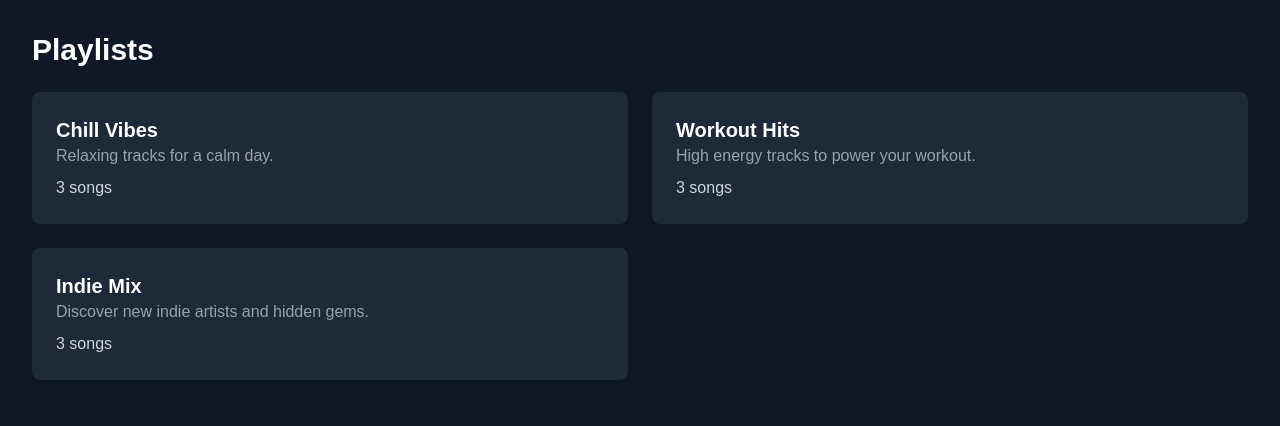
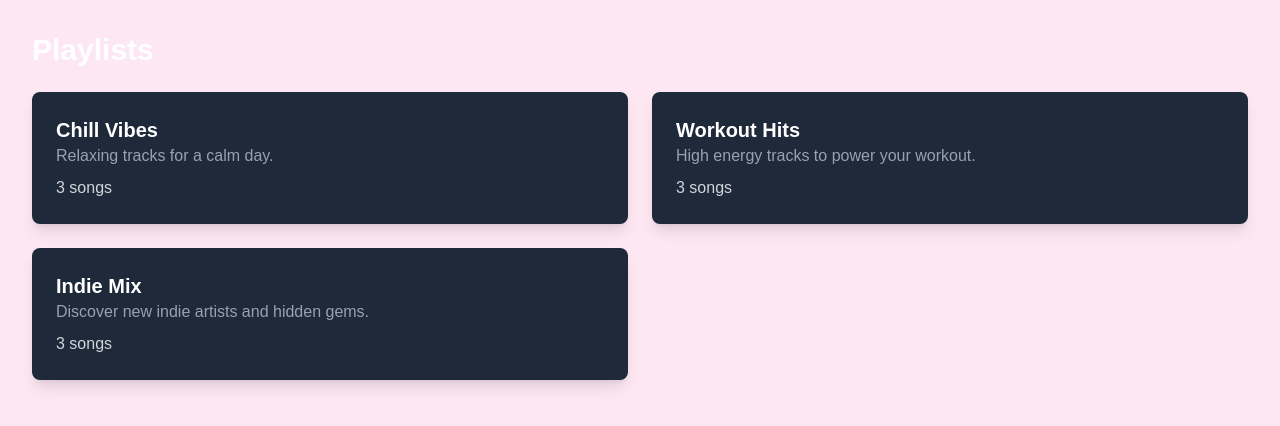
Before and after one commit to kattt24/kat-bootcamp-playlist, a Next.js app: page /playlists in a window 1280 px wide. Shown: the top 426 px of the page. Built offline with nearby package versions, Linux system fonts and the light colour scheme.

Commit message:
changing the color

```diff
--- a/src/pages/playlists/index.tsx
+++ b/src/pages/playlists/index.tsx
@@ -3,7 +3,7 @@
 
 export default function PlaylistsPage() {
     return (
-    <div className="min-h-screen bg-gray-900 text-white p-8">
+    <div className="min-h-screen bg-pink-100 text-white p-8">
       <h1 className="text-3xl font-bold mb-6">Playlists</h1>
       <div className="grid grid-cols-1 md:grid-cols-2 gap-6">
         {playlists.map((playlist) => (
```
